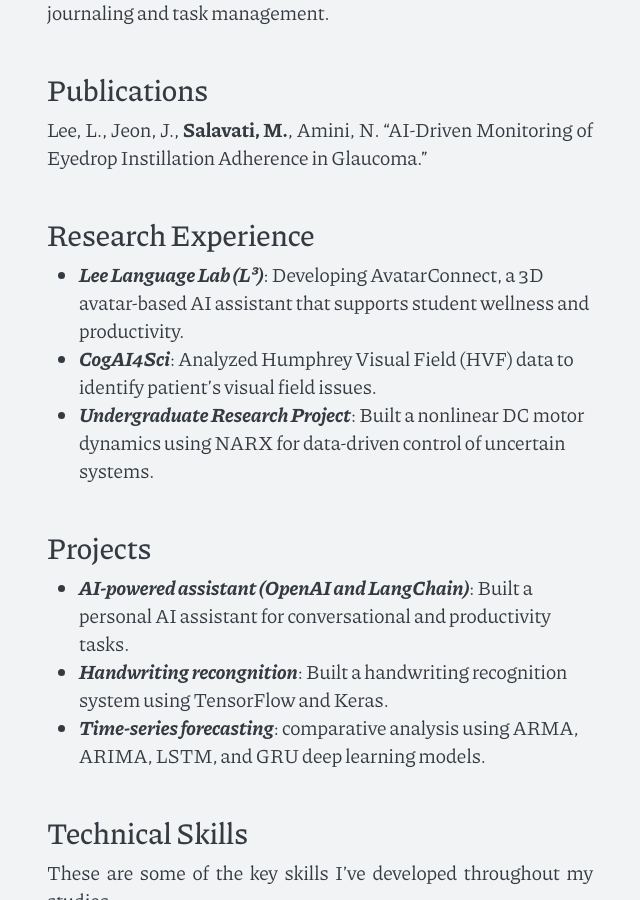
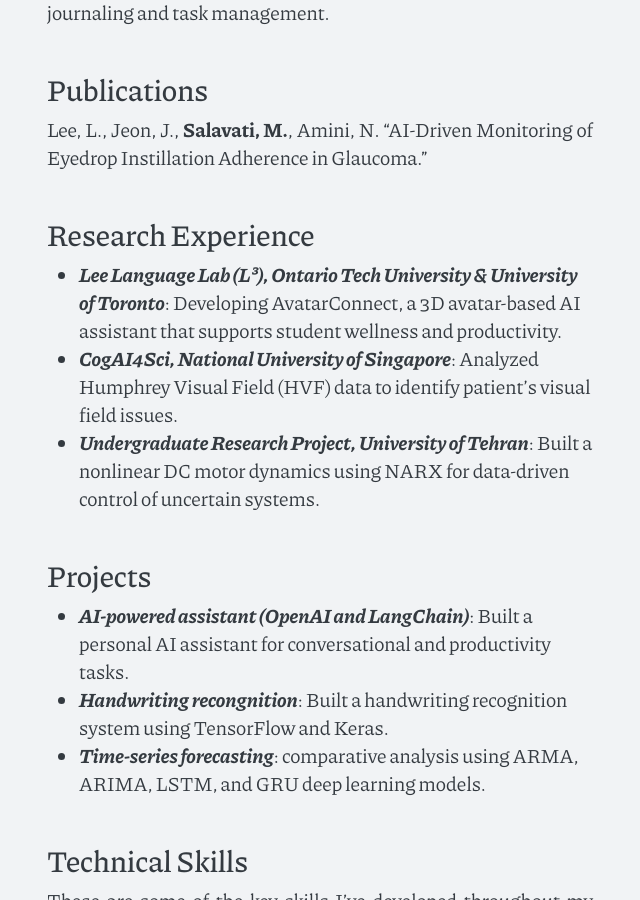
Before and after one commit to mobinasalavati/mobinasalavati.github.io, a Jekyll site: the page built from index.md, in a window 1280 px wide and 900 px high, scrolled down 1364 px. Shown: the whole window, without its empty margins (320-960 px from the left). Built offline with Jekyll 4.4.1, drawn with Linux system fonts in a browser that asks for light colours.

Commit message:
Update index.md

```diff
--- a/index.md
+++ b/index.md
@@ -16,9 +16,9 @@ Lee, L., Jeon, J., **Salavati, M.**, Amini, N. “AI-Driven Monitoring of Eyedro
 
 # Research Experience
 
-- ***Lee Language Lab (L³)***: Developing AvatarConnect, a 3D avatar-based AI assistant that supports student wellness and productivity.
-- ***CogAI4Sci***: Analyzed Humphrey Visual Field (HVF) data to identify patient’s visual field issues.
-- ***Undergraduate Research Project***: Built a nonlinear DC motor dynamics using NARX for data-driven control of uncertain
+- ***Lee Language Lab (L³), Ontario Tech University & University of Toronto***: Developing AvatarConnect, a 3D avatar-based AI assistant that supports student wellness and productivity.
+- ***CogAI4Sci, National University of Singapore***: Analyzed Humphrey Visual Field (HVF) data to identify patient’s visual field issues.
+- ***Undergraduate Research Project, University of Tehran***: Built a nonlinear DC motor dynamics using NARX for data-driven control of uncertain
  systems.
 
 # Projects
```
